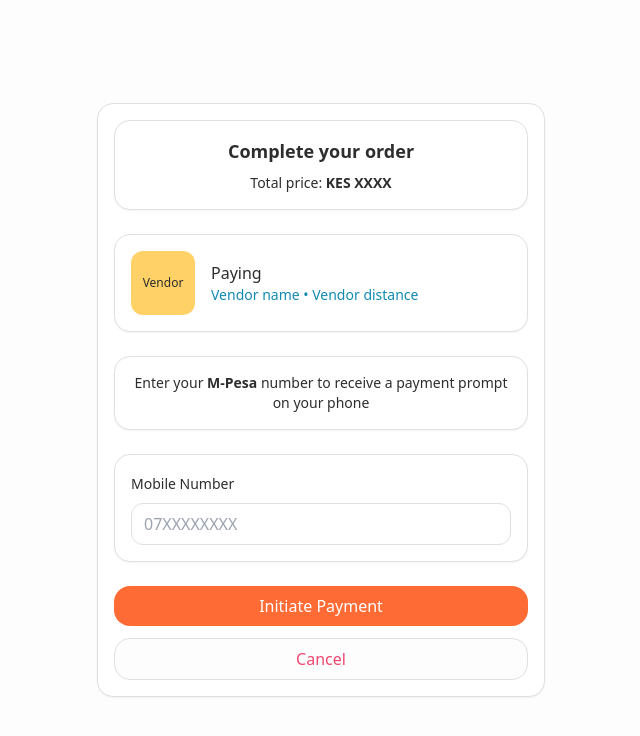
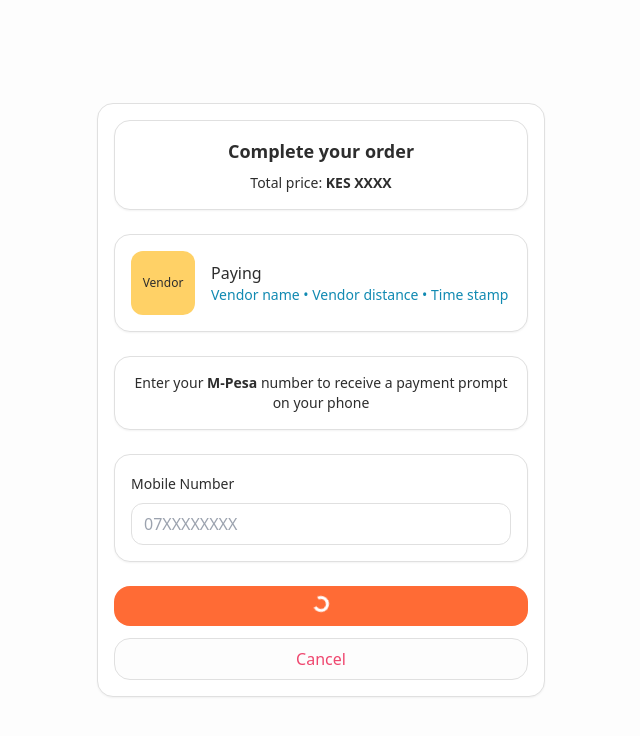
Before and after one commit to keithkahurakamau/local-vendor-app, a React app in the folder frontend/: page /payment in a window 1280 px wide. Both pictures are taken after a click on the button "Initiate Payment". Shown: the top 736 px of the page, without its empty margins (319-959 px from the left). Built offline with nearby package versions, Linux system fonts and the light colour scheme; the HTML template or start-up script is replaced by a standard one.

Commit message:
Added alert and loading spinner

```diff
--- a/frontend/src/pages/orderPay/paymentDetails.jsx
+++ b/frontend/src/pages/orderPay/paymentDetails.jsx
@@ -1,5 +1,5 @@
 // src/pages/PaymentDetails.jsx
-import React from "react";
+import React, { useState } from "react";
 
 // Simple Card components defined locally
 function Card({ children, className = "" }) {
@@ -21,6 +21,19 @@
 }
 
 export default function PaymentDetails() {
+  const [loading, setLoading] = useState(false);
+
+  const handlePayment = () => {
+    alert("Initiating STK push"); // Alert when button is clicked
+    setLoading(true);             // Show loading spinner
+
+    // Simulate payment process delay (e.g., 3 seconds)
+    setTimeout(() => {
+      setLoading(false);
+      alert("Payment process completed"); // Optional completion alert
+    }, 3000);
+  };
+
   return (
     <div
       className="min-h-screen flex items-center justify-center p-4"
@@ -51,7 +64,7 @@
               <div>
                 <p className="font-medium">Paying</p>
                 <p className="text-sm" style={{ color: "#118AB2" }}>
-                  Vendor name • Vendor distance
+                  Vendor name • Vendor distance • Time stamp
                 </p>
               </div>
             </CardContent>
@@ -81,10 +94,27 @@
           {/* Actions */}
           <div className="space-y-3">
             <button
+              onClick={handlePayment}
               className="w-full py-2 rounded-2xl font-medium"
               style={{ backgroundColor: "#FF6B35", color: "#FFFFFF" }}
+              disabled={loading} // Disable button while loading
             >
-              Initiate Payment
+              {loading ? (
+                <span
+                  className="spinner"
+                  style={{
+                    display: "inline-block",
+                    width: "1rem",
+                    height: "1rem",
+                    border: "3px solid #fff",
+                    borderTop: "3px solid transparent",
+                    borderRadius: "50%",
+                    animation: "spin 1s linear infinite",
+                  }}
+                ></span>
+              ) : (
+                "Initiate Payment"
+              )}
             </button>
 
             <button
@@ -100,6 +130,16 @@
           </div>
         </CardContent>
       </Card>
+
+      {/* Spinner CSS */}
+      <style>
+        {`
+          @keyframes spin {
+            0% { transform: rotate(0deg); }
+            100% { transform: rotate(360deg); }
+          }
+        `}
+      </style>
     </div>
   );
 }
```
